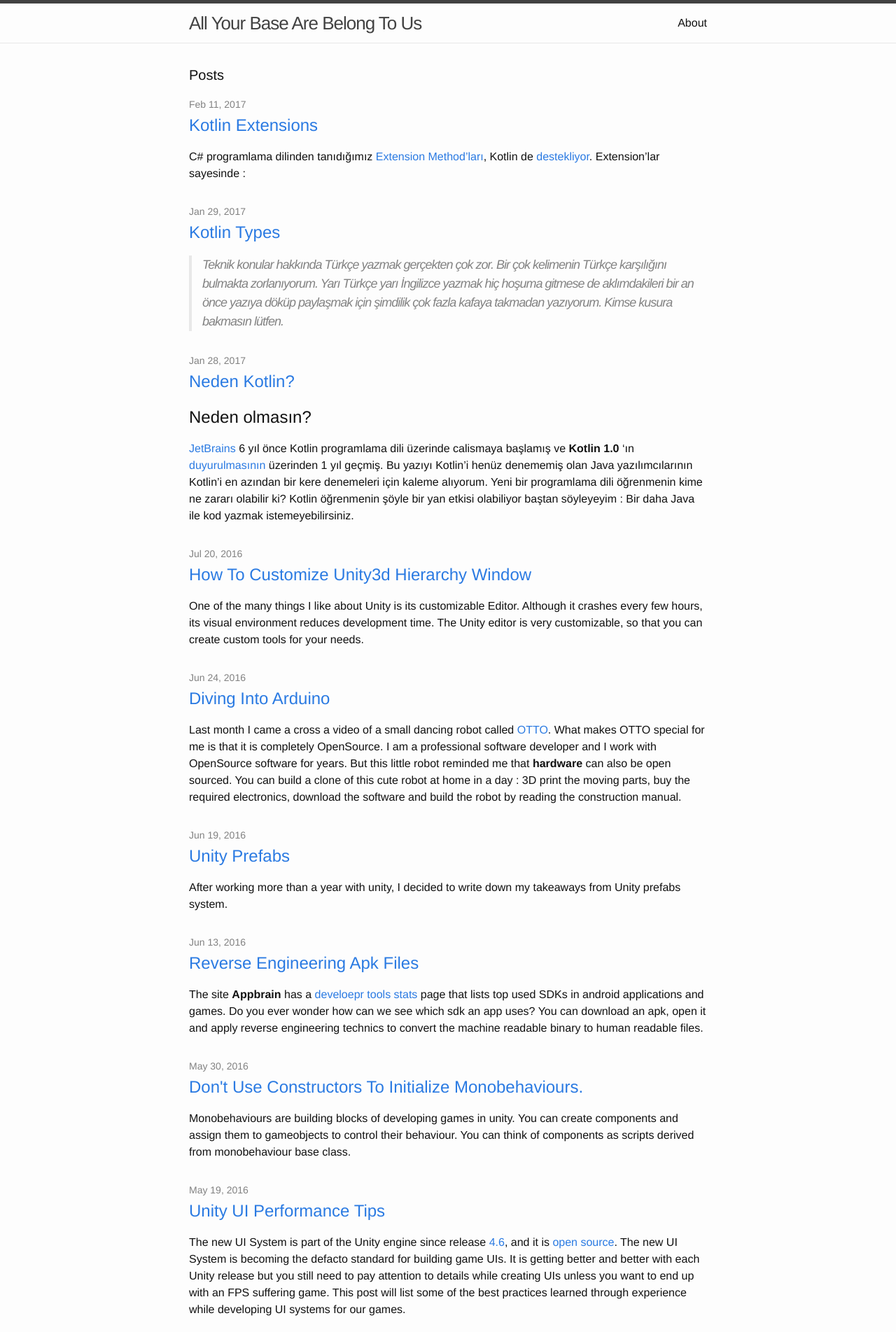
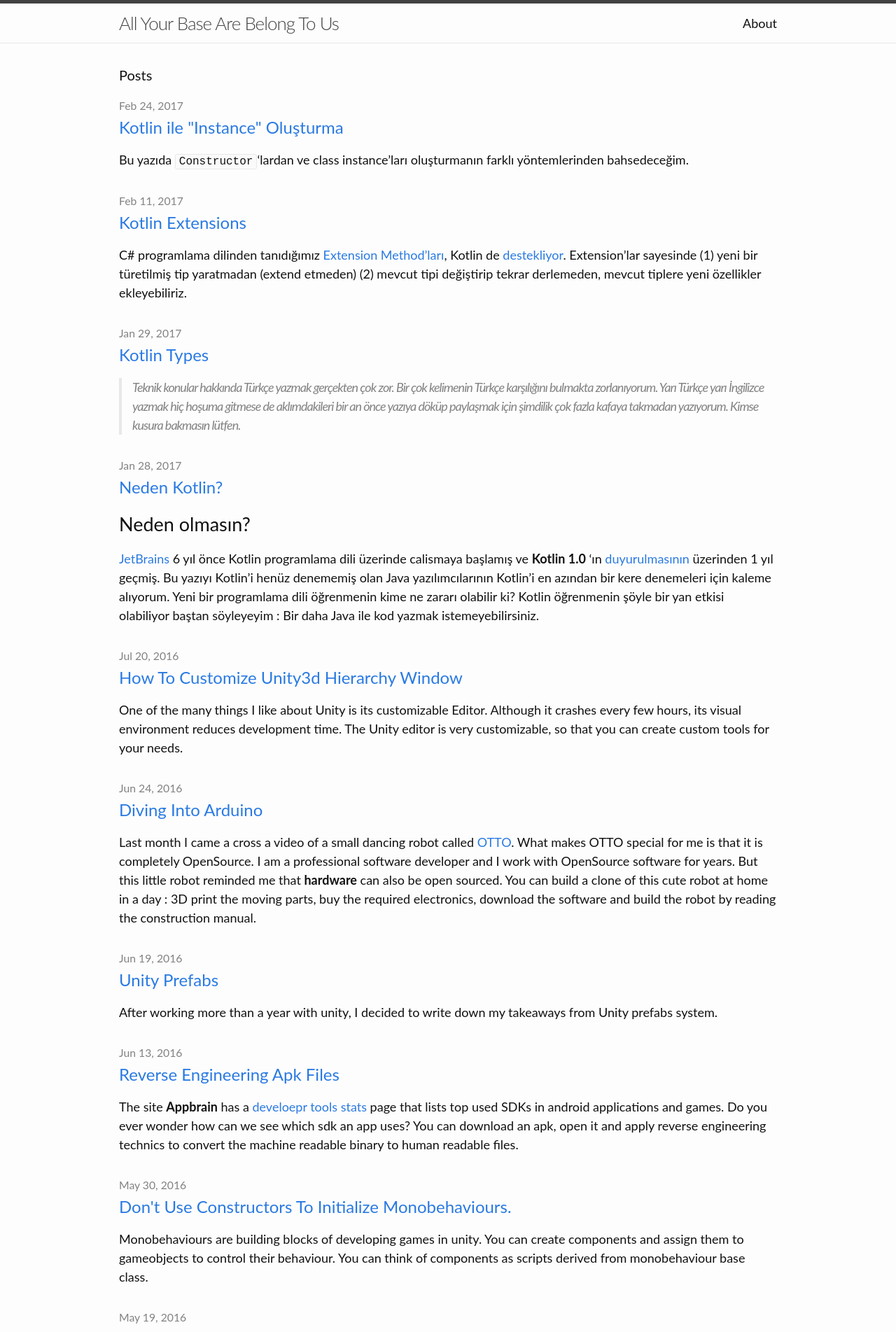
Before and after one commit to ilkinulas/ilkinulas.github.io, a Jekyll site: the page built from index.html, in a window 1280 px wide. Shown: the top 1903 px of the page at 70% size. Built offline with Jekyll 4.4.1, drawn with Linux system fonts in a browser that asks for light colours; some of the changed lines change nothing that is shown.

Commit message:
new post and minor theme changes

```diff
--- a/_posts/2017-02-11-Kotlin-Extensions.md
+++ b/_posts/2017-02-11-Kotlin-Extensions.md
@@ -3,12 +3,8 @@ layout: post
 title: Kotlin Extensions
 categories: development kotlin
 ---
-C# programlama dilinden tanıdığımız [Extension Method'ları](https://msdn.microsoft.com/library/bb383977.aspx), Kotlin de [destekliyor](https://kotlinlang.org/docs/reference/extensions.html). Extension'lar sayesinde :
-
-- yeni bir türetilmiş tip yaratmadan (extend etmeden)
-- mevcut tipi değiştirip tekrar derlemeden
-
-mevcut tiplere yeni özellikler ekleyebiliriz.
+C# programlama dilinden tanıdığımız [Extension Method'ları](https://msdn.microsoft.com/library/bb383977.aspx), Kotlin de [destekliyor](https://kotlinlang.org/docs/reference/extensions.html). Extension'lar sayesinde  (1) yeni bir türetilmiş tip yaratmadan (extend etmeden)
+(2) mevcut tipi değiştirip tekrar derlemeden, mevcut tiplere yeni özellikler ekleyebiliriz.
 
 Aşağıdaki örnekte _java.util.Date_ sınıfı için yazılmış _isSunday()_ extension'ı var:
 
--- /dev/null
+++ b/_posts/2017-02-24-Kotlin-Instance-Olusturma.md
@@ -0,0 +1,177 @@
+---
+layout: post
+title: Kotlin ile "Instance" Oluşturma
+categories: development kotlin
+---
+Bu yazıda `Constructor`'lardan ve class instance'ları oluşturmanın farklı yöntemlerinden bahsedeceğim.
+
+Kotlin'de sınıflar *bir* tane `primary constructor`'a ve bir veya birden fazla `secondary constructor`'a  sahip olabilirler. Aşağıda 2 parametre alan (name ve speed) primary constructor örneği görüyorsunuz. Primary constructor tanımı class isminin hemen ardından başlar. Constructor parametrelerinin başındaki `val` ve `var` sayesinde Kotlin compiler _name_ ve _speed_ adında property'leri otomatik olarak oluşturur.
+
+{% highlight java %}
+class Monster(val name: String, var speed: Int)
+
+fun main(args: Array<String>) {
+    val monster = Monster("werewolf", 10)
+    println("Monster speed is ${monster.speed}") // prints 'Monster speed is 10'
+}
+{% endhighlight %}
+
+Primary constructor'in tüm parametreleri için default değerler tanımlanırsa kotlin compiler parametre almayan ve field'lara default değerleri atayan bir constructor daha yaratır.
+
+{% highlight java %}
+class Weapon(val damage: Int = 10, val range: Int = 100)
+
+fun main(args: Array<String>) {
+    val crossBow = Weapon() // damage = 10 & range = 100
+    val longRangeCrossBow = Weapon(20, 200) // damage = 20 & range = 200
+}
+{% endhighlight %}
+
+Primary construct içine kod yazılmaz. Init işlemleri için  aşağıdaki örnekte olduğu gibi `initializer block`'lar kullanılır.
+
+{% highlight java %}
+class Monster(val name: String, var speed: Int) {
+    init {
+        //Initialization code ...
+    }
+}
+{% endhighlight %}
+
+Secondary constructor'lar birden fazla olabilir ve tanımlanırken aşağıdaki örnekteki gibi `constructor` keyword kullanılır. Class'ın bir primary constructor'ı varsa primary constructor'a `this` ile gönderme yapmak gerekir:
+
+{% highlight java %}
+class Node(name: String) {
+    constructor(name: String, parent: Node) : this(name)
+}
+{% endhighlight %}
+
+## Static Factory Method
+
+Aksini belirtmediğimiz sürece Kotlin'de constructor'lar `public`'tir. Aşağıdaki örnekte constructor'ı gizlenmiş bir class örneği görebilirsiniz:
+
+{% highlight java %}
+class Spell private constructor(val level:Int, val duration:Int) {
+    companion object {
+        fun acidSplash() = Spell(1, 10)
+        fun invisibility() = Spell(2, 20)
+    }
+}
+
+fun main(args: Array<String>) {
+    //val spell = Spell(1, 10) // compile error
+    val acidSpell = Spell.acidSplash()
+    val invisibilitySpell = Spell.invisibility()
+}
+{% endhighlight %}
+
+Bu örnekte, oluşturmak istedigimiz sınıfın instance'ını dönen public `static factory method`'lar görüyorsunuz. Constructor private olduğu için `Spell` oluşturmak istedigimiz zaman bu factory method'ları kullanmamız gerekir. Static factory method'ların `Effective Java Item 1`'de anlatılan avantajları şunlar:
+
+* Static factory method'lara anlamlı isimler verebiliriz. `acidSplash` ve `invisibility` gibi.
+* Constructor'lar her çağırıldıklarında yeni bir instance oluşur, fakat static factory method'lar her çağırıldıklarında yeni bir instance yaratmak zorunda değildir. Aşağıdaki örnekte olduğu gibi daha önceden yaratılmış ve cache'lenmiş bir instance dönebilirler.
+
+{% highlight java %}
+class Error private constructor(val code: Int, val message: String) {
+    init {
+        println("Error $code $message created.")
+    }
+    companion object {
+        private val errors: MutableMap<Int, Error> by lazy {
+            mutableMapOf<Int, Error>()
+        }
+
+        private fun getOrCreateError(code: Int, message: String) =
+                errors.getOrPut(code, {Error(code, message)})
+
+        fun _401() = getOrCreateError(401, "Unauthorized")
+        fun _404() = getOrCreateError(404, "Not found")
+    }
+}
+{% endhighlight %}
+
+> Joshua Bloch tarafından yazılan Effective Java kitabını mutlaka bulun okuyun, çok ciddiyim. Hatta henüz bu kitabı okumadıysanız bırakın bu yazıyı okumayı kitabın bir kopyasını edinin ve okumaya başlayın.
+
+Yukarıdaki örnek'te Kotlin'e özel iki özellik var:
+
+### 1. Lazy : `Delegated properties`
+{% highlight java %}
+private val errors: MutableMap<Int, Error> by lazy {mutableMapOf<Int, Error>() }
+{% endhighlight %}
+_Error_ sınıfının _errors_ field'ının oluşması `lazy` tanımlandı. Bu şu demek oluyor, _errors_ adındakı `map`'e ilk kez erişildiğinde yeni bir _map_ instance yaratılır ve daha sonraki erişimlerde bu instance kullanılır. Bu mekanizmaya Kotlin'de [Delegated Properties](https://kotlinlang.org/docs/reference/delegated-properties.html) adı veriliyor. Delegate'lerden başka bir yazıda daha detaylı bahsedeceğim.
+
+### 2. Zengin Standart Library
+[`mutableMapOf`](https://kotlinlang.org/api/latest/jvm/stdlib/kotlin.collections/mutable-map-of.html) ve [`Colletions.getOrPut`](https://kotlinlang.org/api/latest/jvm/stdlib/kotlin.collections/get-or-put.html) Kotlin'in zengin standart library'si içindeki metodlardan sadece ikisi. Standart library fonksiyonları ile ilgili ayrı bir yazı yazmak istiyorum.
+
+## Builder Pattern
+
+Karmaşık sınıfların instance'larını oluşturmak istediğimizde bir çok opsiyonel parametresi olan constructor'lar ya da static factory method'lar iyi bir çözüm olmaz. Böyle durumlarda `Builder` tasarım kalıbını kullanabiliriz.
+
+Yine bir örnek üzerinden gidelim. Kullanıcılara uyarı mesajı göstermek için kullanacağımız bir `Dialog` sınıfımız olsun. Başlık, mesaj, renkler ve dialog kapatıldığında çalıştırmak istediğimiz bir code bloğunu parametre olarak alan bir constructor aşağıdaki gibi tanımlanabilir.
+
+{% highlight java %}
+class Dialog(
+        val title: String,
+        val message: String,
+        val titleColor: Color,
+        val bodyColor: Color,
+        val onClose: () -> Unit) {
+}
+fun main(args: Array<String>) {
+    val dialog = Dialog(
+            "Baglanti Problemi",
+            "Internet baglantinizi kontrol edip tekrar deneyin.",
+            Color.RED,
+            Color.BLACK,
+            { println("Uyari mesaji kapatildi.") })
+}
+
+{% endhighlight %}
+
+Sadece `title` ve `message` parametreleri verip default renklerde ve kapatıldığında ekstra birşey yapmasını istemediğimiz bir dialog oluşturmak istersek aşağıdaki gibi bir secondary constructor ekleyebiliriz.
+
+{% highlight java %}
+class Dialog(
+        val title: String,
+        val message: String,
+        val titleColor: Color,
+        val bodyColor: Color,
+        val onClose: () -> Unit) {
+
+    constructor(title: String, message:String) :
+            this(title, message, Color.RED, Color.YELLOW, {})
+}
+fun main(args: Array<String>) {
+    val d2 = Dialog("Tebrikler", "Oyunu kazandiniz.")
+}
+{% endhighlight %}
+
+Şimdi dialog oluşturmak biraz daha kolay. Fakat bu sefer de farklı renklerde dialog'lar oluşturmak istersek yeni constructor'lar eklemek zorunda kalacağız ya da 5 tane parametre alan primary constructor'ı kullanmaya devam edeceğiz. Dialog sınıfına zamanla yeni özellikler eklediğimizde (ikon, açılma animasyonu, kapanma animasyonu gibi...) client'ların constructor ile dialog oluşturması karmaşıklaşmaya başlar. Tam burada `Builder` pattern yardımımıza koşuyor.
+
+Kotlin'de builder yazmanın farklı yöntemleri var. Aşağıdaki örnekte `extension` metodlarını kullanan `DialogBuilder` sınıfı var. Bu builder sayesinde:
+
+* Client'lar icin dialog oluşturmak kolaylaştı ve client kodu daha okunaklı oldu.
+* Dialog sınıfına opsiyonel property'ler eklemek daha kolay oldu.
+
+<script src="https://gist.github.com/ilkinulas/00a44e120514c1235aa7c0f36b6659fb.js"></script>
+
+Yukarıdaki örnekte 31. satırdaki build metodunun 3. parametresini beraber inceleyelim:
+
+`init: DialogBuilder.() -> Unit` . `init` adındaki bu function'ın tipi `DialogBuilder.() -> Unit`'dir. Kotlin jargon'unda bu tür fonksiyonlara `function type with receiver` deniliyor. [Linkteki](https://kotlinlang.org/docs/reference/type-safe-builders.html) dokümanda detayları anlatılan  bu tip fonsiyonlar `Type Safe Builder`'ları yazmaya olanak sağlar.
+
+Tekrar bizim örneğimize dönecek olursak; `init` fonksiyonu parametre olarak DialogBuilder instance'i (receiver) istiyor ve bu instance'in public metodlarına ve property'lerine  `init` fonksiyonu içinden erişebiliyoruz. 40, 41 ve 42. satırlarda yapılan işlemlerin `receiver`'i DialogBuilder olduğu için `titleColor = Color.RED` dediğimiz zaman DialogBuilder'ın `title` field'ını güncellemiş oluyoruz.
+
+Son olarak, aşağıdaki kullanım örneklerine bakarak, builder pattern'in  karmaşık instance'ları oluştururken okuması ve kullanımı kolay kod yazmamıza yardım ettiğini açıkça görebiliriz.
+
+{% highlight java %}
+val errorDialog = Dialog.build("Uzgunuz", "Beklenmedik bir hata olustu") {
+    titleColor = Color.RED
+    bodyColor = Color.YELLOW
+    icon = Image.error()
+}
+
+val infoDialog = Dialog.build("Tebrikler", "Buyuk ikramiye size cikti.") {
+    titleColor = Color.GREEN
+    icon = Image.info()
+}
+
+val greetingDialog = Dialog.build("Selam", "Hosgeldiniz")
+{% endhighlight %}
--- a/_sass/_base.scss
+++ b/_sass/_base.scss
@@ -129,10 +129,10 @@ blockquote {
  */
 pre,
 code {
-    font-size: 15px;
+    font-size: 16px;
     border: 1px solid $grey-color-light;
     border-radius: 3px;
-    background-color: #eef;
+    background-color: #fafafa;
 }
 
 code {
--- a/css/main.scss
+++ b/css/main.scss
@@ -6,8 +6,8 @@
 
 
 // Our variables
-$base-font-family: "Helvetica Neue", Helvetica, Arial, sans-serif;
-$base-font-size:   16px;
+$base-font-family: Lato, 'Helvetica Neue', Helvetica, Arial, sans-serif;
+$base-font-size:   18px;
 $base-font-weight: 400;
 $small-font-size:  $base-font-size * 0.875;
 $base-line-height: 1.5;
@@ -23,10 +23,10 @@ $grey-color-light: lighten($grey-color, 40%);
 $grey-color-dark:  darken($grey-color, 25%);
 
 // Width of the content area
-$content-width:    800px;
+$content-width:    1000px;
 
 $on-palm:          600px;
-$on-laptop:        800px;
+$on-laptop:        1000px;
 
 
 
```
